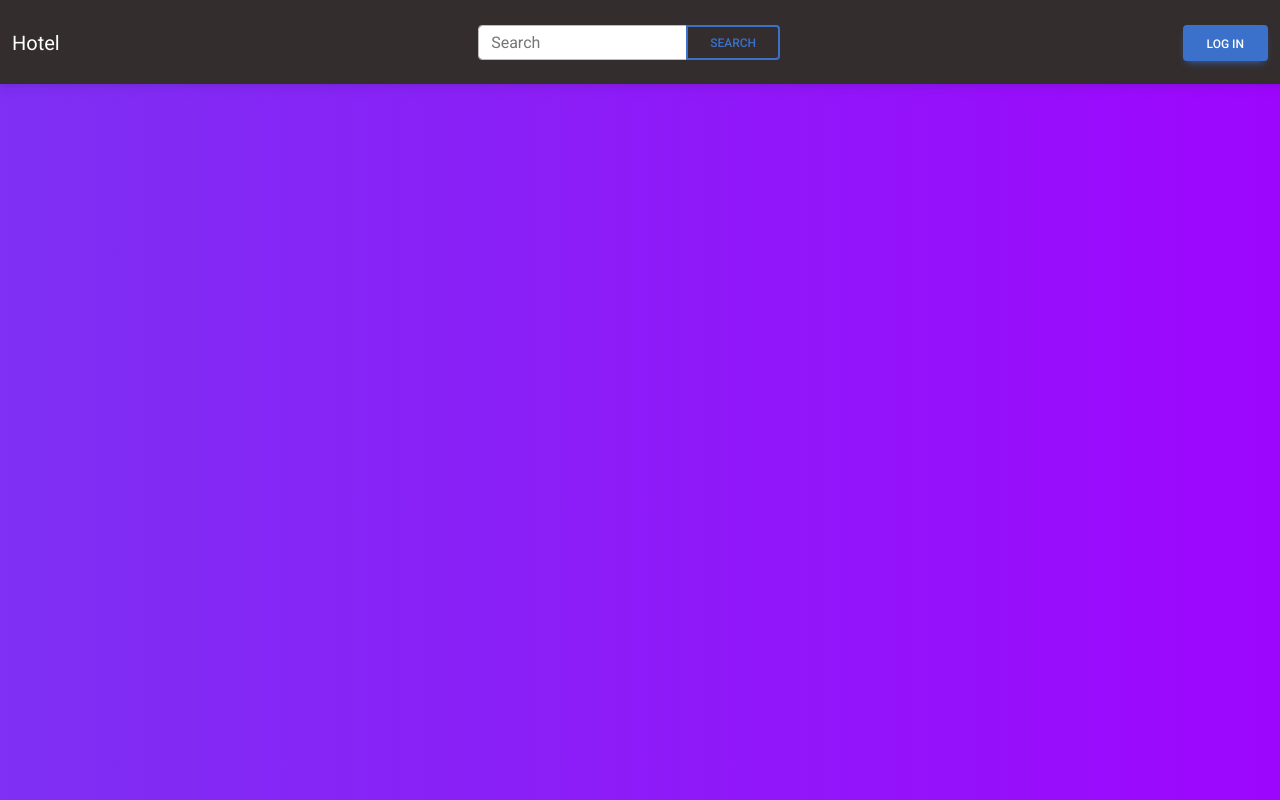
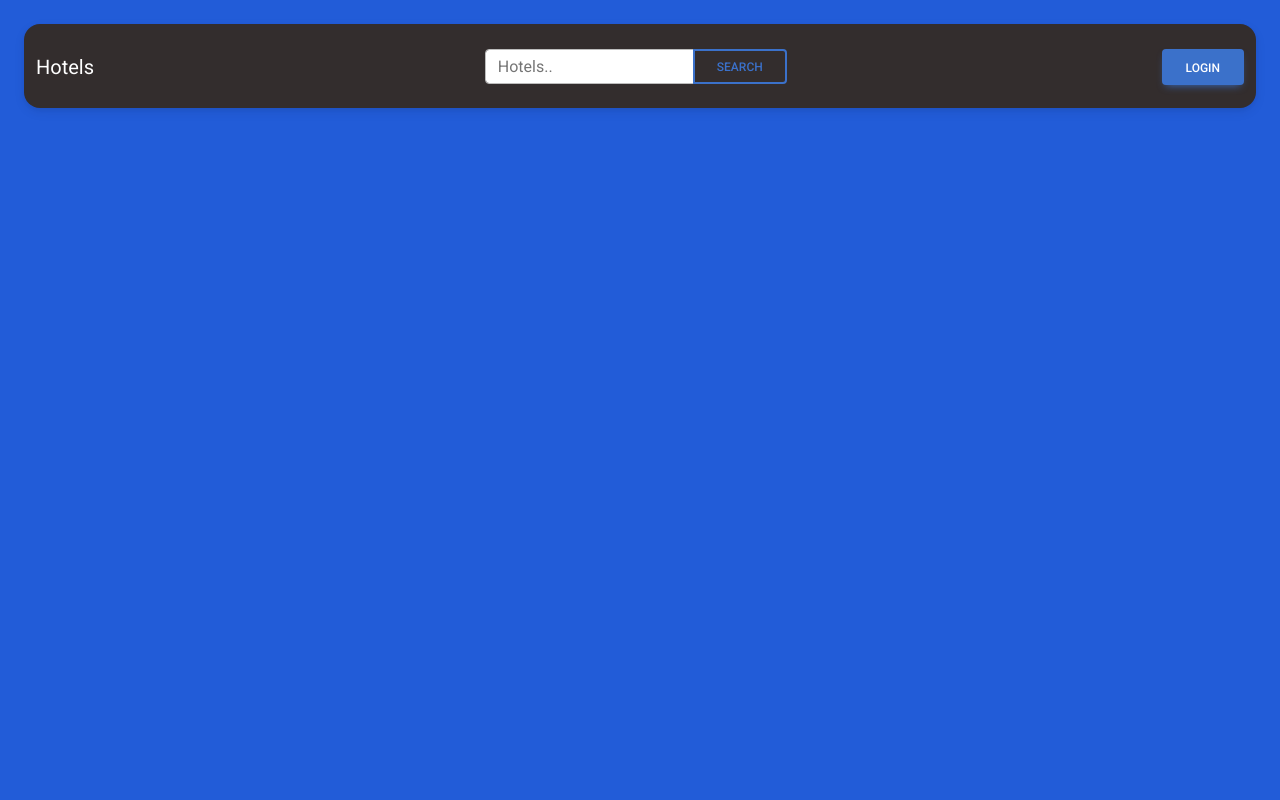
Before and after one commit to RaudamITA/Andmebaaside_Projekt, a React (Create React App) app in the folder frontend/: page / in a window 1280 px wide. Built offline with nearby package versions, Linux system fonts and the light colour scheme.

Commit message:
frontend

```diff
--- a/frontend/public/index.html
+++ b/frontend/public/index.html
@@ -8,7 +8,7 @@
 			href="https://fonts.googleapis.com/css?family=Roboto:300,400,500,700&display=swap"
 			rel="stylesheet"
 		/>
-		<title>Hotel</title>
+		<title>Hotels</title>
 	</head>
 	<body>
 		<noscript>You need to enable JavaScript to run this app.</noscript>
--- a/frontend/src/components/App.js
+++ b/frontend/src/components/App.js
@@ -29,18 +29,38 @@ import { BrowserRouter as Router } from "react-router-dom";
 import Login from "./Login.js";
 
 export default function App() {
+	//login popup
 	const [basicModal, setBasicModal] = useState(false);
 	const toggleShow = () => setBasicModal(!basicModal);
 
-	const [user, setUser] = useState(null);
+	//if isLoggedIn and username
+	const [fullname, setFullname] = useState(null);
 	const [isLoggedIn, setIsLoggedIn] = useState(false);
 
 	useEffect(() => {
-		if (localStorage.getItem("token") !== "undefined") {
+		if (
+			localStorage.getItem("token") !== "undefined" &&
+			localStorage.getItem("token") !== null
+		) {
+			fetch("http://localhost:8000/users/read/me", {
+				method: "GET",
+				headers: {
+					Authorization: `Bearer ${localStorage.getItem("token")}`,
+				},
+			})
+				.then((response) => response.json())
+				.then((response) => {
+					setFullname(response.first_name + " " + response.last_name);
+					console.log(response);
+				});
+
 			setIsLoggedIn(true);
+		} else {
+			setIsLoggedIn(false);
 		}
-	}, []);
+	}, [toggleShow]);
 
+	//Login input
 	const [username, setUsername] = useState(null);
 	const [password, setPassword] = useState(null);
 
@@ -67,29 +87,50 @@ export default function App() {
 			)
 			.catch((err) => console.error(err));
 
-		console.log("ma olen taun ja ma küsisin millegi pärast tokenit");
+		console.log("Requesting Token");
+	};
+
+	const logOut = () => {
+		localStorage.removeItem("token");
+		setIsLoggedIn(false);
 	};
 
 	console.log(localStorage.getItem("token"));
+	console.log(isLoggedIn + " Is logged in?");
 
 	return (
 		<>
-			<MDBNavbar dark bgColor="dark">
+			<MDBNavbar
+				className="m-4"
+				dark
+				bgColor="dark"
+				style={{
+					borderRadius: "1rem",
+				}}
+			>
 				<MDBContainer fluid>
-					<MDBNavbarBrand>Hotel</MDBNavbarBrand>
+					<MDBNavbarBrand>Hotels</MDBNavbarBrand>
 					<MDBInputGroup
 						tag="form"
 						className="d-flex w-auto mb-3 mt-3"
 					>
 						<input
 							className="form-control"
-							placeholder="Search"
+							placeholder="Hotels.."
 							aria-label="Search"
 							type="Search"
 						/>
 						<MDBBtn outline>Search</MDBBtn>
 					</MDBInputGroup>
-					<MDBBtn onClick={toggleShow}>Log In</MDBBtn>
+					{isLoggedIn == false && (
+						<MDBBtn onClick={toggleShow}>Login</MDBBtn>
+					)}
+					{isLoggedIn && (
+						<div className="d-flex justify-content-center align-items-center h-100">
+							<p className="text-white mb-0 me-4">{fullname}</p>
+							<MDBBtn onClick={logOut}>Log Out</MDBBtn>
+						</div>
+					)}
 				</MDBContainer>
 			</MDBNavbar>
 			<MDBModal show={basicModal} setShow={setBasicModal} tabIndex="-1">
@@ -144,27 +185,18 @@ export default function App() {
 												setPassword(e.target.value)
 											}
 										/>
-
-										<p className="small mb-3 pb-lg-2">
-											<a
-												className="text-white-50"
-												href="#!"
-											>
-												Forgot password?
-											</a>
-										</p>
 										<MDBBtn
-											className="mx-2 px-5"
+											className="mt-4 mb-5 mx-2 px-5"
 											size="lg"
-											onClick={fetchToken(
-												username,
-												password
-											)}
+											onClick={
+												(fetchToken(username, password),
+												toggleShow)
+											}
 										>
 											Login
 										</MDBBtn>
 										<div>
-											<p className="mt-5 mb-0">
+											<p className="mb-0">
 												Don't have an account?{" "}
 												<a
 													href="/register"
--- a/frontend/src/components/Login.css
+++ b/frontend/src/components/Login.css
@@ -1,18 +1,3 @@
 body {
-	background: linear-gradient(-90deg, #a200ff, #23a6d5);
-	background-size: 400% 400%;
-	animation: gradient 15s ease infinite;
-	height: 100vh;
+	background: #225cd8;
 }
-
-@keyframes gradient {
-	0% {
-		background-position: 0% 50%;
-	}
-	50% {
-		background-position: 100% 50%;
-	}
-	100% {
-		background-position: 0% 50%;
-	}
-}
```
